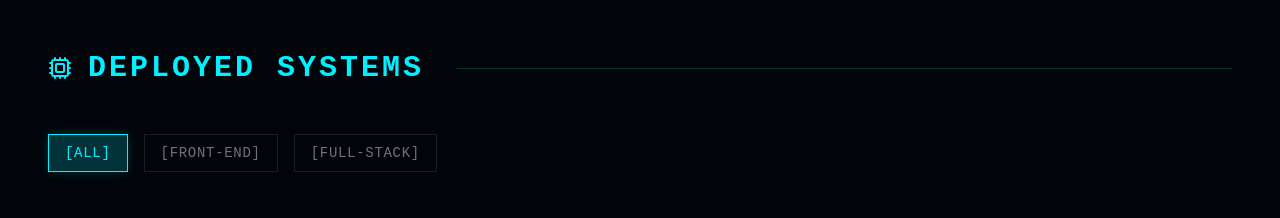
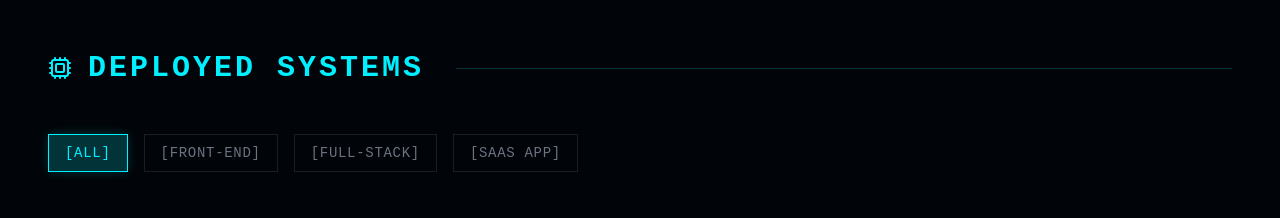
Before and after one commit to Jeel-code-31/PortFolio, a React (Vite) app: page / in a window 1280 px wide. Shown: the part 3840-4058 px from the top of the page. Built offline with nearby package versions, Linux system fonts and the light colour scheme.

Commit message:
add project

```diff
--- a/src/constants/portfolioData.js
+++ b/src/constants/portfolioData.js
@@ -30,5 +30,6 @@ export const portfolioProjects = [
   { id: "MOD_005", title: "Vrinda Aagro", img: "/assets/images/projects/Vrinda.png", category: "FULL-STACK", link: "https://vrindaaagro.com/", text: "Product Based Company Website build which Focuse on the Prodct Show Case.", tags: ["Css3", 'Next.js', 'Sanity', 'Mail Tio', "Admin Pannel"] },
   { id: "MOD_006", title: "Kailas Engineering", img: "/assets/images/projects/Kailas.png", category: "FRONT-END", link: "https://kailasengineering.com/", text: "Main purpose of web is to show the productivity and machines uses Maintainance.", tags: ["WordPress", 'PHP', "State Management"] },
   { id: ' MOD_007', title: 'OM SAI LADIES TAILOR', img: '/assets/images/projects/Tailor.png', category: 'FRONT-END', link: 'https://om-sai-ladies-tailor.vercel.app/', text: 'FREELANCE:-Tailoring Service Based Shop', tags: ["WordPress", 'PHP'] },
-  { id: 'MOD_008', title: 'Paradigm Management Services', img: '/assets/images/projects/Para.png', category: 'FULL-STACK', link: '#', text: 'Service Based Company main focuse on the different type of services and how efficent company handle to the clients Blogs and many more pages inside the website', tags: ["Next.js", 'Sanity', 'NODE.JS', "Admin Pannel"] }
+  { id: 'MOD_008', title: 'Paradigm Management Services', img: '/assets/images/projects/Para.png', category: 'FULL-STACK', link: '#', text: 'Service Based Company main focuse on the different type of services and how efficent company handle to the clients Blogs and many more pages inside the website', tags: ["Next.js", 'Sanity', 'NODE.JS', "Admin Pannel"] },
+  { id: 'MOD_009', title: 'WEBSITE OPTIMIZATION(AI Agent)', img: "/assets/images/projects/AI.png", category: "SAAS App", link: "https://weboptimize-six.vercel.app/#", text: "Website Optimization for improve the performance of the website.", tags: ["React.js", "Tailwind css", "Framer Motion", "Vercel","API's","AI Integeration","Machine Learning Concepts"] }
 ];
```
Also changed, not shown: public/assets/images/projects/AI.png (added).
